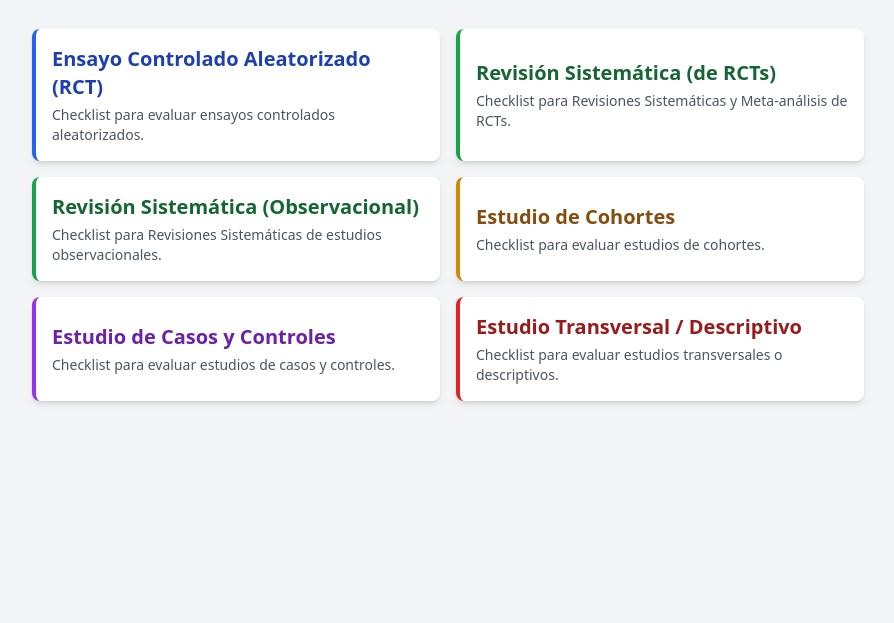
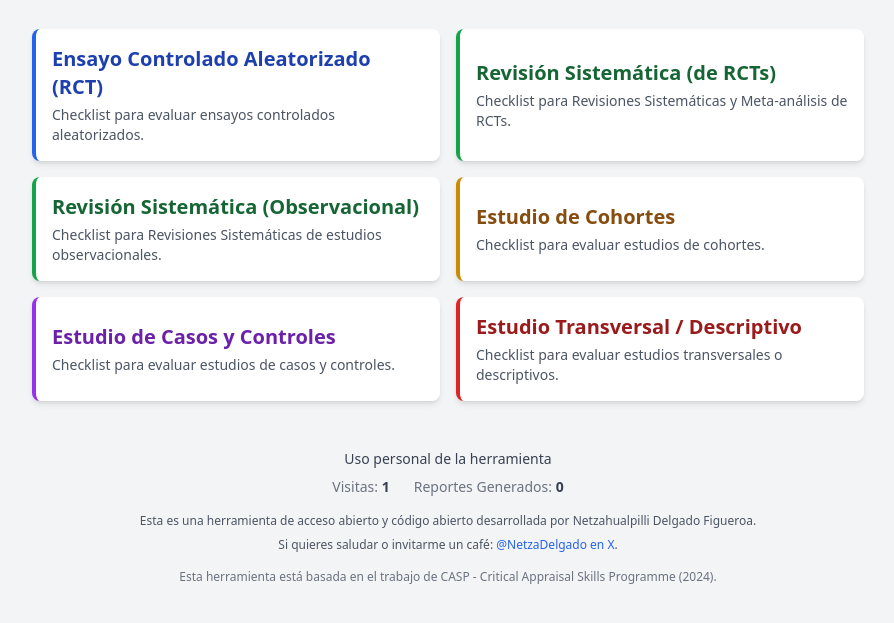
Before and after one commit to NetzaDelgado/CASP, a plain HTML site: page index.html in a window 1280 px wide. Shown: the part 163-786 px from the top of the page, without its empty margins (192-1086 px from the left). Drawn offline with nearby package versions, Linux system fonts and the light colour scheme.

Commit message:
Implement new footer with visit and PDF counters
Added a new footer section with usage counters and attribution.

```diff
--- a/index.html
+++ b/index.html
@@ -267,12 +267,38 @@
             </div>
 
             <!-- Pie de página de atribución -->
+            <!-- [ELIMINADO]
             <footer class="text-center text-xs text-gray-500 mt-12 mb-4">
                 <p>Esta herramienta está basada en el trabajo de CASP - Critical Appraisal Skills Programme (2024).</p>
                 <p>Aplicación Web por Netzahualpilli Delgado Figueroa.</p>
             </footer>
-        </div>
-    </div>
+            -->
+        </div> <!-- Cierre de #app-container -->
+
+        <!-- NUEVO PIE DE PÁGINA PRINCIPAL -->
+        <footer class="text-center text-xs text-gray-500 mt-12 mb-4">
+            <!-- Leyenda de uso personal -->
+            <p class="mb-2 text-sm text-gray-700 font-medium">Uso personal de la herramienta</p>
+
+            <!-- Contadores -->
+            <div class="flex justify-center gap-6 mb-4 text-sm">
+                <span>Visitas: <strong id="visit-count" class="font-bold text-gray-700">0</strong></span>
+                <span>Reportes Generados: <strong id="pdf-count" class="font-bold text-gray-700">0</strong></span>
+            </div>
+
+            <!-- Atribución de Código Abierto -->
+            <p class="mb-2 text-gray-600">
+                Esta es una herramienta de acceso abierto y código abierto desarrollada por Netzahualpilli Delgado Figueroa.
+            </p>
+            <p class="mb-4 text-gray-600">
+                Si quieres saludar o invitarme un café: <a href="https://x.com/NetzaDelgado" target="_blank" class="text-blue-600 hover:underline">@NetzaDelgado en X</a>.
+            </p>
+
+            <!-- Atribución CASP -->
+            <p>Esta herramienta está basada en el trabajo de CASP - Critical Appraisal Skills Programme (2024).</p>
+        </footer>
+
+    </div> <!-- Cierre de div.max-w-4xl.mx-auto -->
 
     <!-- Elemento oculto para generar el PDF -->
     <div id="reporte-para-pdf">
@@ -533,6 +559,58 @@
         };
         let currentChecklistType = null;
         let currentChecklistTitle = '';
+
+        // --- NUEVA SECCIÓN DE CONTADORES ---
+        /**
+         * Carga los contadores al iniciar la página.
+         * Incrementa el contador de visitas.
+         */
+        function cargarContadores() {
+            // Cargar y actualizar contador de visitas
+            let visitCount = 0;
+            try {
+                const storedVisits = localStorage.getItem('caspVisitCount');
+                visitCount = storedVisits ? (parseInt(storedVisits, 10) || 0) : 0;
+                visitCount++; // Incrementar la visita
+                localStorage.setItem('caspVisitCount', visitCount.toString());
+
+                const visitElement = document.getElementById('visit-count');
+                if (visitElement) visitElement.textContent = visitCount.toString();
+            } catch (e) {
+                console.warn("Error al actualizar contador de visitas:", e);
+            }
+
+            // Solo cargar (no incrementar) contador de PDF
+            try {
+                const storedPdfs = localStorage.getItem('caspPdfCount');
+                const pdfCount = storedPdfs ? (parseInt(storedPdfs, 10) || 0) : 0;
+                const pdfElement = document.getElementById('pdf-count');
+                if (pdfElement) pdfElement.textContent = pdfCount.toString();
+            } catch (e) {
+                console.warn("Error al cargar contador de PDF:", e);
+            }
+        }
+
+        /**
+         * Incrementa el contador de PDF.
+         */
+        function incrementarContadorPDF() {
+                try {
+                let pdfCount = 0;
+                const storedPdfs = localStorage.getItem('caspPdfCount');
+                pdfCount = storedPdfs ? (parseInt(storedPdfs, 10) || 0) : 0;
+                pdfCount++; // Incrementar PDF
+                localStorage.setItem('caspPdfCount', pdfCount.toString());
+
+                const pdfElement = document.getElementById('pdf-count');
+                if (pdfElement) pdfElement.textContent = pdfCount.toString();
+            } catch (e) {
+                console.warn("Error al actualizar contador de PDF:", e);
+            }
+        }
+
+        // --- FIN DE NUEVA SECCIÓN DE CONTADORES ---
+
 
         // --- FUNCIONES PRINCIPALES ---
 
@@ -871,6 +949,10 @@
                 const safeTitle = paperTitle.replace(/[^a-z0-9]/gi, '_').toLowerCase().substring(0, 30);
                 pdf.save(`reporte_casp_${currentChecklistType}_${safeTitle}.pdf`);
 
+                // --- NUEVA LÍNEA ---
+                incrementarContadorPDF(); // Incrementar el contador de PDF
+                // --- FIN DE NUEVA LÍNEA ---
+
             } catch (error) {
                 console.error("Error al generar el PDF:", error);
                 alert("Hubo un error al generar el PDF. Por favor, revisa la consola para más detalles.");
@@ -882,6 +964,10 @@
 
         // --- INICIAR LA APLICACIÓN ---
         document.addEventListener('DOMContentLoaded', () => {
+            // --- NUEVA LÍNEA ---
+            cargarContadores(); // Cargar y actualizar contadores al inicio
+            // --- FIN DE NUEVA LÍNEA ---
+
             // Listeners para los botones de selección
             document.querySelectorAll('.checklist-button').forEach(button => {
                 button.addEventListener('click', () => {
```
